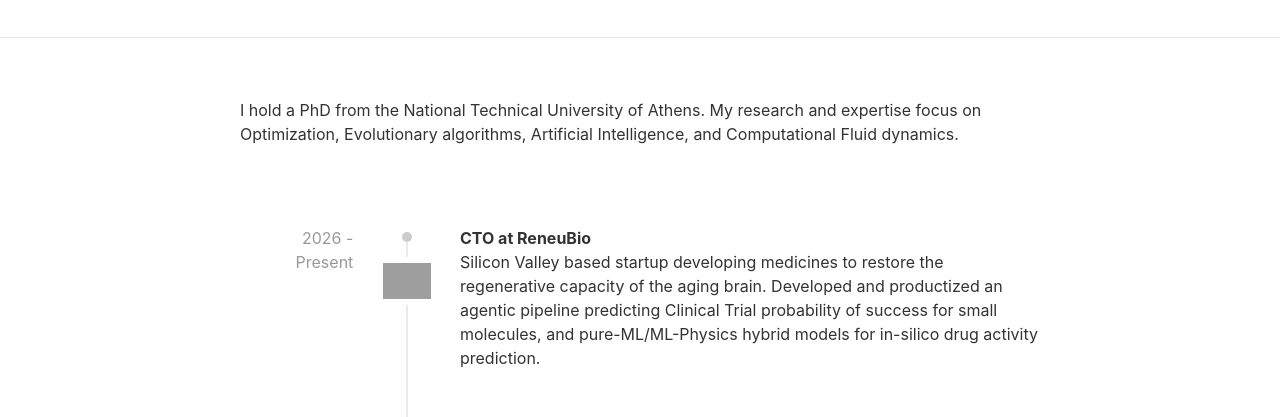
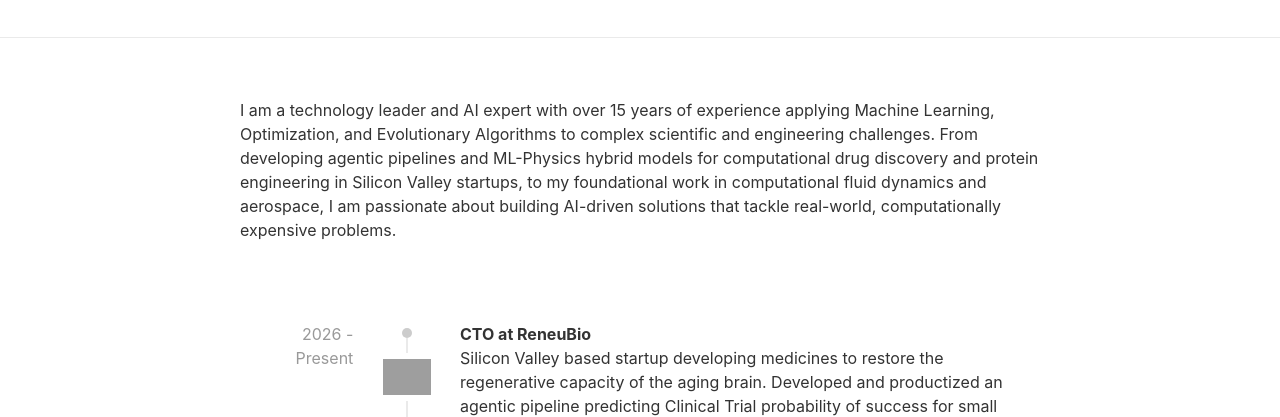
Before and after one commit to SteliosKyriacou/stylianos_kyriacou, a plain HTML site: page index.html in a window 1280 px wide. Shown: the part 299-716 px from the top of the page. Drawn offline with Linux system fonts and the light colour scheme; grey boxes are pictures that could not be loaded.

Commit message:
Update bio to encompass 15 years of AI and engineering experience

```diff
--- a/index.html
+++ b/index.html
@@ -31,7 +31,7 @@
 
     <div id="bio" class="container">
         <div class="bio">
-            I hold a PhD from the National Technical University of Athens. My research and expertise focus on Optimization, Evolutionary algorithms, Artificial Intelligence, and Computational Fluid dynamics.
+            I am a technology leader and AI expert with over 15 years of experience applying Machine Learning, Optimization, and Evolutionary Algorithms to complex scientific and engineering challenges. From developing agentic pipelines and ML-Physics hybrid models for computational drug discovery and protein engineering in Silicon Valley startups, to my foundational work in computational fluid dynamics and aerospace, I am passionate about building AI-driven solutions that tackle real-world, computationally expensive problems.
         </div>
     </div>
 
```
